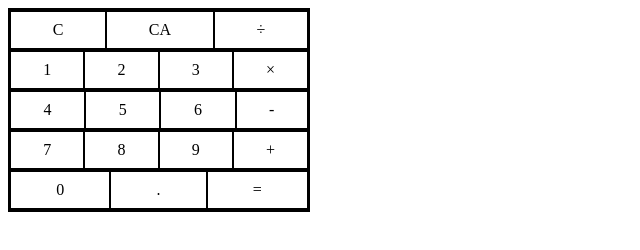
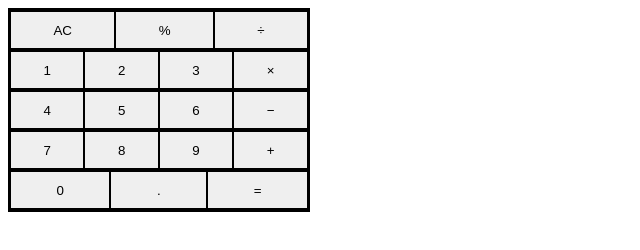
Before and after one commit to nkdk9315/calculator, a plain HTML site: page index.html in a window 1280 px wide. Shown: the whole page, without its empty margins (0-640 px from the left). Drawn offline with Linux system fonts and the light colour scheme.

Commit message:
write comment

```diff
--- a/index.html
+++ b/index.html
@@ -15,32 +15,32 @@
         </div>
         <div class="keyboard">
             <div class="row">
-                <div class="clear" id="clear">C</div>
-                <div class="clear" id="clearAll">CA</div>
-                <div class="operator">÷</div>
+                <button id ="clear">AC</button>
+                <button id="percent">%</button>
+                <button class="operator" id="divide">÷</button>
             </div>
             <div class="row">
-                <div class="number">1</div>
-                <div class="number">2</div>
-                <div class="number">3</div>
-                <div class="operator">×</div>
+                <button class="number">1</button>
+                <button class="number">2</button>
+                <button class="number">3</button>
+                <button class="number" id="multiply">×</button>
             </div>
             <div class="row">
-                <div class="number">4</div>
-                <div class="number">5</div>
-                <div class="number">6</div>
-                <div class="operator"> - </div>
+                <button class="number">4</button>
+                <button class="number">5</button>
+                <button class="number">6</button>
+                <button class="operator" id="subtract">−</button>
             </div>
             <div class="row">
-                <div class="number">7</div>
-                <div class="number">8</div>
-                <div class="number">9</div>
-                <div class="operator">+</div>
+                <button class="number">7</button>
+                <button class="number">8</button>
+                <button class="number">9</button>
+                <button class="number" id="add">+</button>
             </div>
             <div class="row">
-                <div class="number">0</div>
-                <div class="number" id="dot">.</div>
-                <div class="operator"> = </div>
+                <button class="number">0</button>
+                <button id="dot">.</button>
+                <button class="operator" id="equal"> = </button>
             </div>
         </div>
     </div>
--- a/script.js
+++ b/script.js
@@ -13,7 +13,7 @@ function multiply (a, b) {
 function divide (a, b) {
     return a / b;
 }
-
+// 演算子と数字２つを受取り、その計算結果を返す関数
 function operate(operator, a, b) {
     if (operator === "+") {
         return add(a, b);
@@ -28,3 +28,69 @@ function operate(operator, a, b) {
         return divide(a, b);
     }
 }
+// 演算子の前の数字
+let firstNumber;
+// 演算子のあとの数字
+let lastNumber;
+// 演算子
+let operator;
+
+// 数字キーのイベントリスナー
+let numbers = document.querySelectorAll(".number");
+numbers.forEach(number => number.addEventListener("click", pressNumber));
+
+// イコールキーのイベントリスナー
+let equal = document.querySelector("#equal");
+equal.addEventListener("click", pressEqual);
+
+// 演算子キーのイベントリスナー
+let operators = document.querySelectorAll(".operator");
+operators.forEach(operator => operator.addEventListener("click", pressOperator));
+
+// ACキーのイベントリスナー
+let clear = document.querySelector("#clear");
+clear.addEventListener("click", pressAllClear);
+
+// ドットのイベントリスナー
+let dot = document.querySelector("#dot");
+dot.addEventListener("click", pressDot);
+
+// パーセントキーのイベントリスナー
+let percent = document.querySelector("#percent");
+percent.addEventListener("click", pressPercent);
+
+// 数字をクリックすると実行する関数
+function pressNumber () {
+    // 演算子変数に演算子が入っていない場合、演算子の前の数字の桁をそのまま増やす
+    // 演算子変数に演算子が入っていた場合、演算子のあとの数字の桁を増やす
+    const div = document.createElement("div");
+    div.innerText = this.innerText;
+    const display = document.querySelector(".display");
+    display.appendChild(div);
+}
+// イコールが押されたとき実行される関数
+function pressEqual () {
+    // 演算子のあとの数字があれば、それまでの式を計算し結果を表示
+}
+// 演算子のキーが押されたときに実行される関数
+function pressOperator() {
+    // firstNumberに数字があり、operator変数に演算子が入っていない場合、演算子を入れる
+    // lastNumberがある場合、それまでの式を計算し、その結果をfirstNumberに入れ、operator変数に演算子を入れる。このとき、firstNumberを画面に表示
+}
+// ACキーが押されたときの関数
+function pressAllClear() {
+    // lastNumber, firstNumber, operatorのすべてを空にする
+
+}
+// ドットキーが押されたときの関数
+function pressDot() {
+    // firstNumberに数字があり、operatorに数字が入っていない場合,firstNumberの数字に少数点を追加
+
+    // lastNumberに数字がある場合、lastNumberに小数点を追加
+}
+// パーセントキーが押されたときの関数
+function pressPercent() {
+    // firstNumberに数字があり、operatorに演算子が入っていない場合にfirstNumberを１００分の１にする
+
+    // lastNumberに数字がある場合、lastNumberの数字を１００分の１にする
+}
--- a/style.css
+++ b/style.css
@@ -23,7 +23,7 @@
     border: 1px solid;
     flex: auto;
 }
-.row div {
+.row button {
     flex: auto;
     border: 1px solid;
     display: flex;
```
